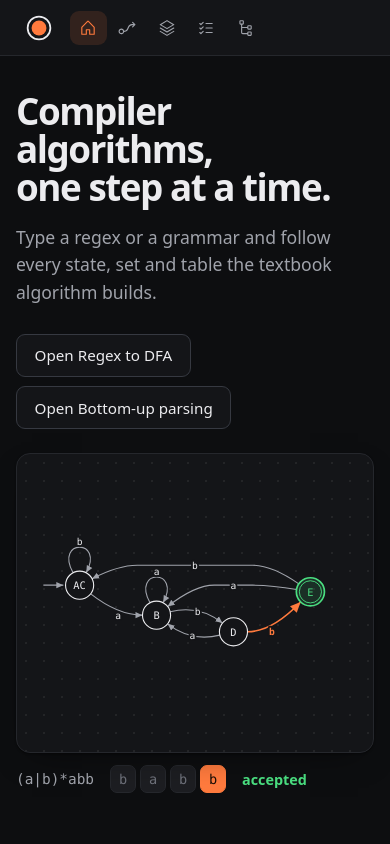
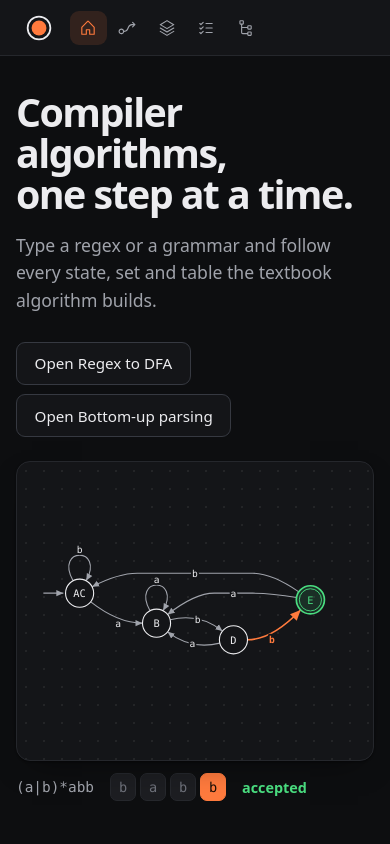
Before and after one commit to AarushShetty346/regex2dfa, a React (Vite) app: page / in a window 390 px wide. Shown: the top 844 px of the page. Built offline with nearby package versions, Linux system fonts and the light colour scheme.

Commit message:
Fix home page cards stuck mid-animation and hero heading wrap (#8)
Topic cards no longer stay 20px low after the entrance animation, the hero heading stays on two lines, and the hero stacks below 1100px.

```diff
--- a/src/pages/HomePage.tsx
+++ b/src/pages/HomePage.tsx
@@ -95,9 +95,13 @@ export default function HomePage() {
   useLayoutEffect(() => {
     if (!ref.current || window.matchMedia('(prefers-reduced-motion: reduce)').matches) return;
     const ctx = gsap.context(() => {
-      gsap.from('[data-hero]', { opacity: 0, y: 24, duration: 0.8, ease: 'power3.out', stagger: 0.08 });
-      gsap.from('.hero-demo', { opacity: 0, scale: 0.97, duration: 1, ease: 'power3.out', delay: 0.2 });
-      gsap.from('.topic', { opacity: 0, y: 20, duration: 0.6, ease: 'power3.out', stagger: 0.07, delay: 0.35 });
+      // fromTo with explicit end values: a plain `from` reads the current transform as its target, and
+      // the cards' CSS transform transition (or StrictMode's second run) can leave that mid-animation,
+      // which used to strand the cards 20px low. clearProps hands transform back to CSS afterwards.
+      const done = { opacity: 1, y: 0, scale: 1, clearProps: 'opacity,transform' };
+      gsap.fromTo('[data-hero]', { opacity: 0, y: 24 }, { ...done, duration: 0.8, ease: 'power3.out', stagger: 0.08 });
+      gsap.fromTo('.hero-demo', { opacity: 0, scale: 0.97 }, { ...done, duration: 1, ease: 'power3.out', delay: 0.2 });
+      gsap.fromTo('.topic', { opacity: 0, y: 20, transition: 'none' }, { ...done, duration: 0.6, ease: 'power3.out', stagger: 0.07, delay: 0.35, clearProps: 'opacity,transform,transition' });
     }, ref);
     return () => ctx.revert();
   }, []);
--- a/src/styles.css
+++ b/src/styles.css
@@ -175,7 +175,9 @@ input::placeholder { color: var(--faint); }
   display: grid; grid-template-columns: minmax(0, 5fr) minmax(0, 6fr); gap: clamp(1.5rem, 4vw, 3.5rem);
   align-items: center; padding-top: clamp(0.5rem, 4vw, 3.5rem);
 }
-.hero h1 { font-size: clamp(2.3rem, 4.6vw, 3.6rem); line-height: 1.04; letter-spacing: -0.04em; font-weight: 680; margin: 0 0 1.1rem; }
+.hero-copy { container-type: inline-size; }
+/* Sized to the copy column so "one step at a time." always fits on one line. */
+.hero h1 { font-size: clamp(2rem, 11cqi, 3.6rem); text-wrap: balance; line-height: 1.04; letter-spacing: -0.04em; font-weight: 680; margin: 0 0 1.1rem; }
 .hero .lede { font-size: 1.1rem; margin-bottom: 1.75rem; max-width: 42ch; }
 .hero-actions { display: flex; flex-wrap: wrap; gap: 0.6rem; }
 .hero-actions .button { padding: 0.65rem 1.1rem; font-size: 0.95rem; }
@@ -388,13 +390,14 @@ input::placeholder { color: var(--faint); }
 /* ---------- Responsive ---------- */
 
 @media (max-width: 1100px) {
+  .hero { grid-template-columns: minmax(0, 1fr); }
   .stage { grid-template-columns: minmax(0, 1fr); }
   .stage-rail { position: static; }
   .pipeline { grid-template-columns: repeat(5, minmax(172px, 1fr)); overflow-x: auto; scrollbar-width: none; }
 }
 
 @media (max-width: 900px) {
-  .regex-header, .hero { grid-template-columns: minmax(0, 1fr); }
+  .regex-header { grid-template-columns: minmax(0, 1fr); }
   .topics { grid-template-columns: minmax(0, 1fr) minmax(0, 1fr); }
   .topic-0 { grid-row: auto; grid-column: span 2; min-height: 180px; }
   .topic-1 { grid-column: span 2; }
```
